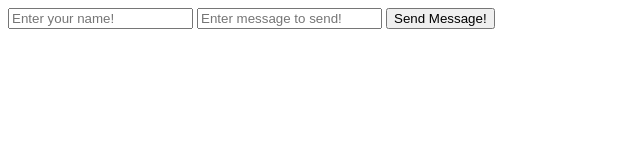
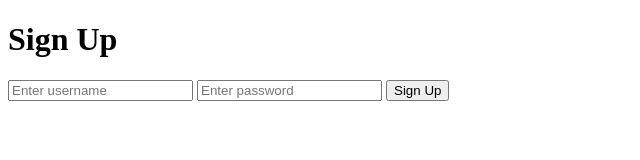
Before and after one commit to RuzzelO/LabTest1_FullStack_Sem6, a website: page signup.html in a window 1280 px wide. Shown: the whole page, without its empty margins (0-640 px from the left). Drawn offline with nearby package versions, Linux system fonts and the light colour scheme; no server answers.

Commit message:
second commit

```diff
--- a/signup.html
+++ b/signup.html
@@ -3,17 +3,17 @@
 <html lang="en">
     <head>
         <title>Chat App</title>
+        <h1>Sign Up</h1>
     </head>
 
     <body>
         <div id = "error-container"></div>
-        <input id = "name" type="text" name="name" value=""
-            placeholder="Enter your name!">
-
-        <input id = "message" type="text" name="message" value=""
-        placeholder="Enter message to send!">
-        <button type="button" name="button" onclick="sendMessage()">
-            Send Message!
+        <input id = "username" type="text" name="username" value=""
+            placeholder="Enter username">
+        <input id = "password" type="text" name="password" value=""
+        placeholder="Enter password">
+        <button type="button" name="button" onclick="setUser()">
+            Sign Up
         </button>
 
         <div id="message-container"></div>
```
Also changed, not shown: index.html (+1 -0 lines), login.html (+2 -1 lines), server.js (+6 -4 lines).
